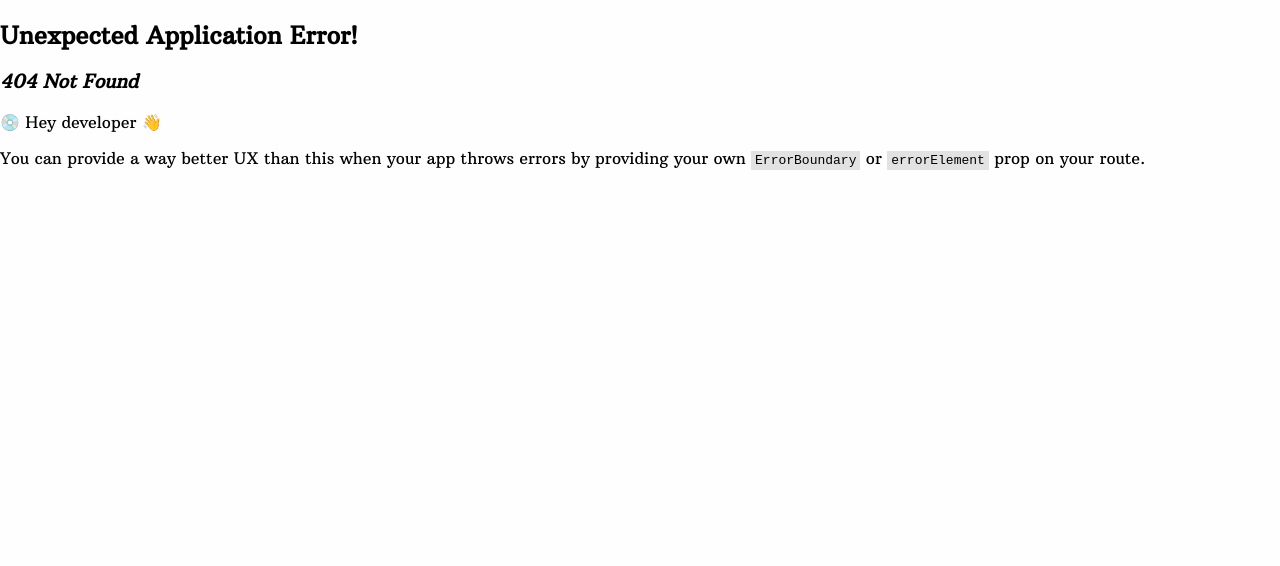
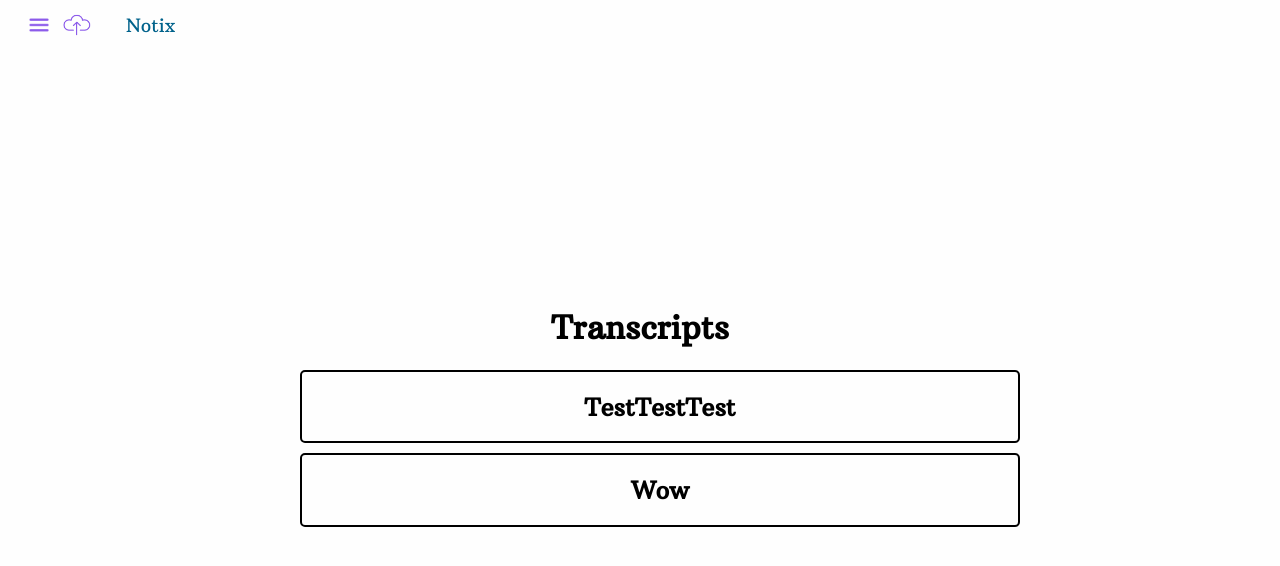
Before and after one commit to notixai/notix, a React (Create React App) app in the folder frontend/client/: page /summaries in a window 1280 px wide. Before the commit this address had no page. Shown: the top 566 px of the page. Built offline with nearby package versions, Linux system fonts and the light colour scheme.

Commit message:
Create summary screen

```diff
--- a/frontend/client/package.json
+++ b/frontend/client/package.json
@@ -9,6 +9,9 @@
     "@testing-library/jest-dom": "^5.17.0",
     "@testing-library/react": "^13.4.0",
     "@testing-library/user-event": "^13.5.0",
+    "@tiptap/pm": "^2.2.2",
+    "@tiptap/react": "^2.2.2",
+    "@tiptap/starter-kit": "^2.2.2",
     "bootstrap": "^5.3.2",
     "mui": "^0.0.1",
     "react": "^18.2.0",
--- a/frontend/client/src/App.css
+++ b/frontend/client/src/App.css
@@ -49,10 +49,16 @@ body {
   background-color: var(--primary-bg);
   font-family: "Arbutus Slab";
 }
+h1{
+  text-align: center;
+}
+h2{
+  text-align:center;
+}
 main {
   padding: 20px;
 }
-li {
+li{
   list-style: none;
 }
 #root {
@@ -253,3 +259,58 @@ li {
   display: flex;
   justify-content: flex-end;
 }
+
+/* Transcript Record */
+
+.transcript-list{
+  display:flex;
+  flex-direction:column;
+  gap:10px;
+}
+.transcript-pop-up{
+  display:flex;
+  flex-direction:column;
+  gap:10px;
+}
+.transcript-record{
+  border:2px solid black;
+  border-radius:5px;
+  text-align: center;
+}
+
+.transcript-record:hover{
+  cursor:pointer;
+}
+.close-button{
+  position:absolute;
+  top:10px;
+  right:10px;
+  font-size:18px;
+}
+.transcript-audio-name{
+  text-overflow:ellipsis;
+  text-wrap:nowrap;
+  overflow: hidden;
+  padding-left:10px;
+  padding-right:10px;
+}
+
+.buttons-container{
+  display:flex;
+  justify-content: center;
+  gap:20px;
+}
+
+.button{
+  background: transparent;
+  border:none;
+}
+
+.button:hover{
+  cursor:pointer;
+}
+.buttons-container .button{
+  border:1px solid black;
+  border-radius:2px;
+  margin:10px 0px;
+}
--- a/frontend/client/src/App.jsx
+++ b/frontend/client/src/App.jsx
@@ -13,6 +13,7 @@ import AudioForm from './components/UploadPage/AudioForm.jsx'
 import UserScreen from './components/General/UserScreen.jsx'
 import Home from './components/General/Home.jsx'
 import ResultScreen from './components/General/ResultScreen.jsx'
+import SummaryScreen from './components/SummaryPage/SummaryScreen.jsx'
 
 /**
  *
@@ -34,6 +35,11 @@ const App = () => {
           element: <AudioForm />
         },
         {
+          path:"summaries",
+          element: <SummaryScreen />
+        }
+        ,
+        {
           path:"success",
           element: <ResultScreen/>
         },
--- a/frontend/client/src/components/General/Home.jsx
+++ b/frontend/client/src/components/General/Home.jsx
@@ -4,6 +4,7 @@ export default function Home(){
         <>
             <h1>Welcome</h1>
             <Link to={'upload-audio'}>Upload Page</Link>
+            <Link to={'summaries'}>See Summaries</Link>
         </>
 
     )
--- a/frontend/client/src/components/General/UserScreen.jsx
+++ b/frontend/client/src/components/General/UserScreen.jsx
@@ -1,6 +1,5 @@
 import {Outlet} from 'react-router-dom';
 import Header from './Header.jsx'
-import NavMenu from './NavMenu.jsx'
 import {useNavigation} from 'react-router-dom'
 import SideNav from './SideNav.jsx'
 
@@ -11,7 +10,6 @@ export default function UserScreen(){
             {navigation.state === "loading" && <h2>Waiting</h2>}
             <Header />
             <SideNav />
-            {/* <NavMenu /> */}
             <main className="main-content">
                 <Outlet />
             </main>
--- /dev/null
+++ b/frontend/client/src/components/SummaryPage/SummaryScreen.jsx
@@ -0,0 +1,103 @@
+import {useState, useEffect} from 'react';
+import {Dialog, DialogTitle } from '@mui/material';
+import {useNavigate} from 'react-router-dom';
+// import { EditorProvider, useCurrentEditor } from '@tiptap/react';
+// import StarterKit from '@tiptap/starter-kit'
+import { useEditor, EditorContent } from '@tiptap/react'
+import StarterKit from '@tiptap/starter-kit'
+const endpoint = `http://localhost:5000/summaries`;
+
+const Editor = ({editor}) => {
+    return (
+        <EditorContent editor={editor} />
+    )
+}
+
+// TODO: Complete useEffect to pull Records
+// TODO: Give Summary Record proper key (based on payload)
+export default function SummaryScreen(){
+    const [records,setRecords] = useState([
+            {
+                className:"TestTestTest",
+                summary:"m Ipsum is simply dummy text of the printing and typesetting industry. Lorem Ipsum has been the industry's standard dummy text ever since the 1500s, when an unknown printer took a galley of type and scramble"
+            },
+            {
+                className:"Wow",
+                summary:"m Ipsum sapdmsapmdsakdkmsakdksaldmsakdlaskmdklas ak dmsla;dm ;lsamd; slamdl;asm l;dasm;ld mas;dma s;ldm;sa md;la;dl mas;dis simply dummy text of the printing and typesetting industry. Lorem Ipsum has been the industry's standard dummy text ever since the 1500s, when an unknown printer took a galley of type and scramble"
+            }
+
+
+        ]);
+
+    useEffect(() => {
+        async function getSummaryRecords() {
+            try{
+                const response = await fetch(endpoint);
+                //Success
+                if(response.status === 200)
+                {
+                    const results = await response.json();
+                    setRecords(results);
+                }
+            } catch (e){
+                console.error("There was an issue getting the transcripts");
+            }
+        }
+    },[]);
+
+    return (
+        <>
+            <h1 className="transcript-page-heading">Transcripts</h1>
+            {records.length === 0 ?
+                <h2>No Transcriptions</h2> :
+                <ol className="transcript-list">
+                    {records.map( (record,i) => <li key={i}><SummaryRecord record={record}/></li>)}
+                </ol>
+            }
+
+        </>
+
+
+    )
+}
+
+
+function SummaryRecord({record}){
+    const {summary,className} = record;
+    const [open,setOpen] = useState(false);
+
+    const editor = useEditor({
+        extensions: [
+            StarterKit,
+        ],
+        editable: true,
+        content: summary,
+    })
+
+    function handleClose(){
+        setOpen(false);
+    }
+    function handleOpen(){
+        setOpen(true);
+    }
+
+    return (
+        <div>
+            <div className="transcript-record" onClick={handleOpen}>
+                <h2 className="transcript-audio-name">{className}</h2>
+            </div>
+            <Dialog
+                open={open}
+                onClose={handleClose}
+                fullWidth={true}
+                maxWidth="lg"
+                sx={{p:15}}
+                className="transcript-pop-up"
+            >
+                <DialogTitle>Summary View</DialogTitle>
+                <Editor editor={editor}/>
+            </Dialog>
+        </div>
+
+    )
+}
```
Also changed, not shown: 1 other file (tests, documents, lock files or other folders).
